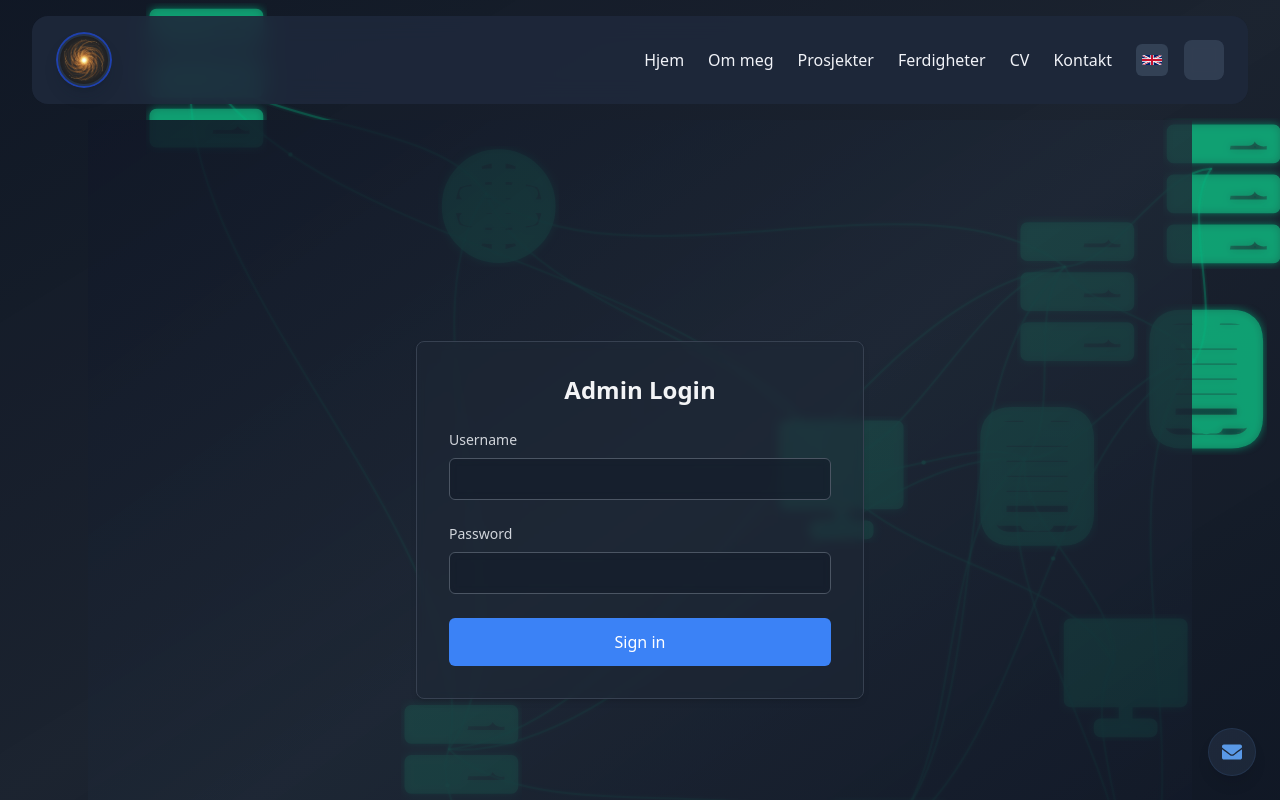
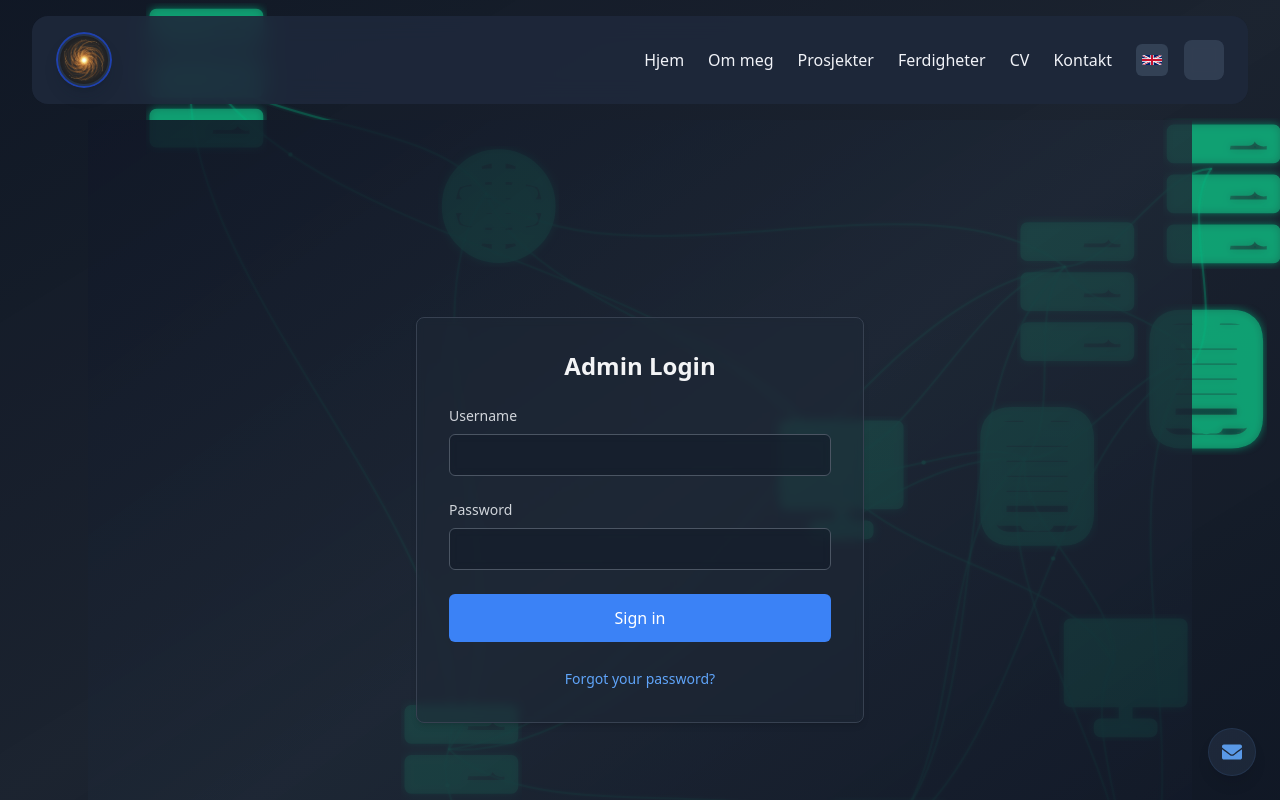
Before and after one commit to Erikg-kodehode/portfolio, a Next.js app: page /admin/login in a window 1280 px wide. Shown: the top 800 px of the page. Built offline with nearby package versions, Linux system fonts and the light colour scheme.

Commit message:
Add password reset link to login page

```diff
--- a/app/admin/login/page.tsx
+++ b/app/admin/login/page.tsx
@@ -111,6 +111,14 @@ export default function AdminLogin() {
             >
               {isLoading ? 'Signing in...' : 'Sign in'}
             </button>
+            <div className="mt-4 text-center">
+              <a
+                href="/admin/reset-password"
+                className="text-sm text-blue-600 dark:text-blue-400 hover:text-blue-800 dark:hover:text-blue-300"
+              >
+                Forgot your password?
+              </a>
+            </div>
           </form>
         </div>
       </div>
```
